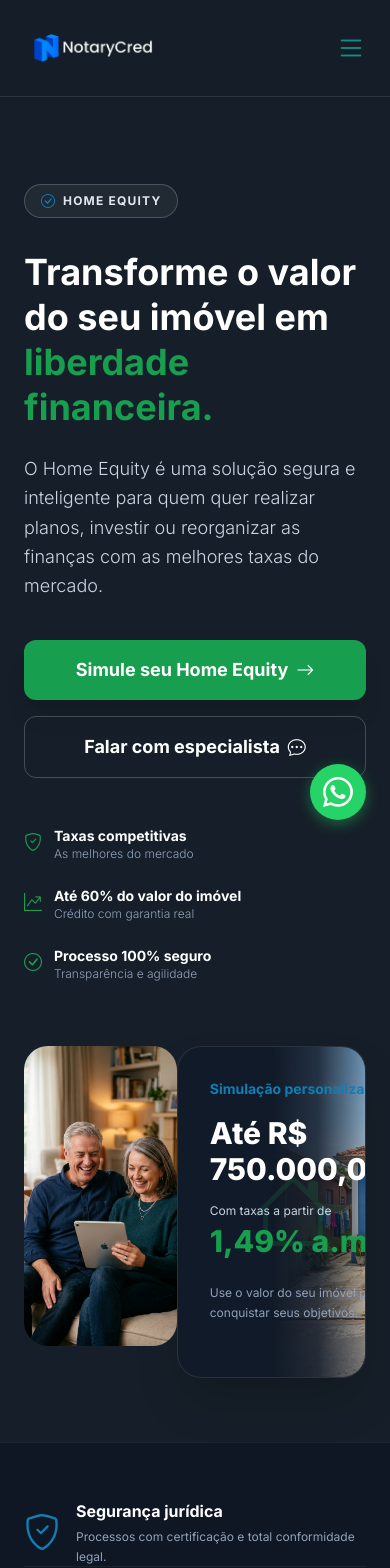
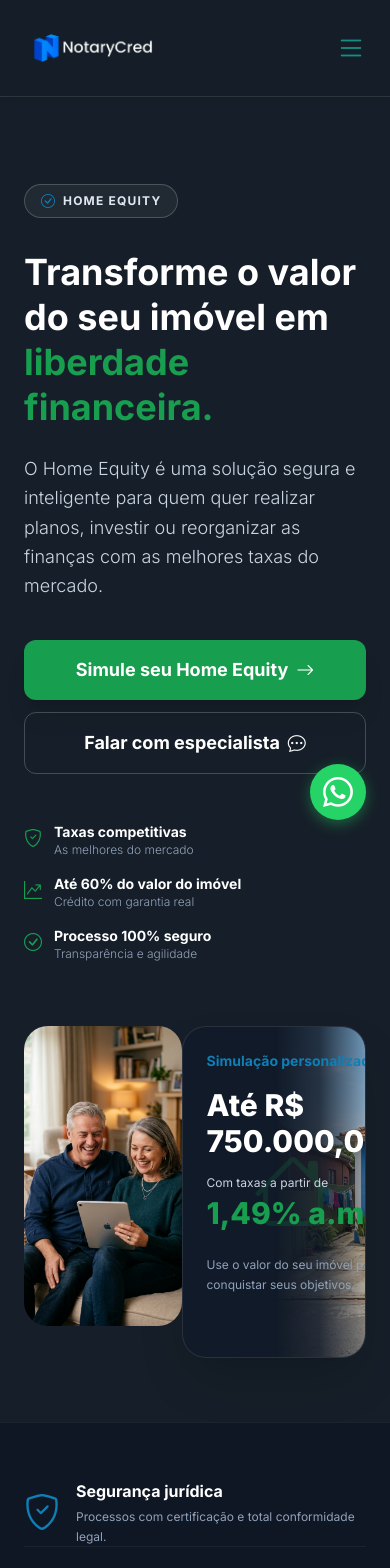
Before and after one commit to joabedev123-alt/notarycred-landing-page, a React (Vite) app: page / in a window 390 px wide. Shown: the top 1568 px of the page. Built offline with nearby package versions, Linux system fonts and the light colour scheme.

Commit message:
style: otimiza o layout do novo hero para dispositivos moveis

```diff
--- a/src/App.tsx
+++ b/src/App.tsx
@@ -95,7 +95,7 @@ function App() {
               O Home Equity é uma solução segura e inteligente para quem quer realizar planos, investir ou reorganizar as finanças com as melhores taxas do mercado.
             </p>
 
-            <div className="flex flex-col sm:flex-row gap-4 justify-center lg:justify-start mb-12">
+            <div className="flex flex-col sm:flex-row gap-3 md:gap-4 justify-center lg:justify-start mb-12">
               <a href={WHATSAPP_LINK} target="_blank" rel="noreferrer" className="bg-nc-trust-green text-white px-8 py-4 rounded-xl font-bold text-lg hover:bg-nc-trust-green/90 transition-all duration-300 shadow-xl flex items-center justify-center gap-2">
                 Simule seu Home Equity <i className="bi bi-arrow-right"></i>
               </a>
@@ -105,7 +105,7 @@ function App() {
             </div>
 
             {/* Trust points */}
-            <div className="flex flex-col sm:flex-row gap-6 lg:gap-10 justify-center lg:justify-start">
+            <div className="flex flex-col sm:flex-row gap-4 sm:gap-6 lg:gap-10 justify-center lg:justify-start">
                <div className="flex items-start gap-3">
                  <i className="bi bi-shield-check text-nc-trust-green mt-0.5 text-lg"></i>
                  <div className="text-left">
@@ -141,7 +141,7 @@ function App() {
              </div>
 
              {/* Floating Card - Simulação */}
-             <div className="bg-[#111A28]/80 backdrop-blur-xl p-8 rounded-3xl border border-white/10 shadow-2xl relative w-full max-w-md lg:absolute lg:top-1/2 lg:-translate-y-1/2 lg:right-0 lg:max-w-[480px] overflow-hidden flex">
+             <div className="bg-[#111A28]/80 backdrop-blur-xl p-6 md:p-8 rounded-3xl border border-white/10 shadow-2xl relative w-full max-w-md lg:absolute lg:top-1/2 lg:-translate-y-1/2 lg:right-0 lg:max-w-[480px] overflow-hidden flex">
                <div className="flex-1 relative z-10">
                  <p className="text-nc-tech-blue text-sm font-bold mb-4">Simulação personalizada</p>
                  <h3 className="text-3xl md:text-4xl font-extrabold text-white mb-2">Até R$ 750.000,00</h3>
```
